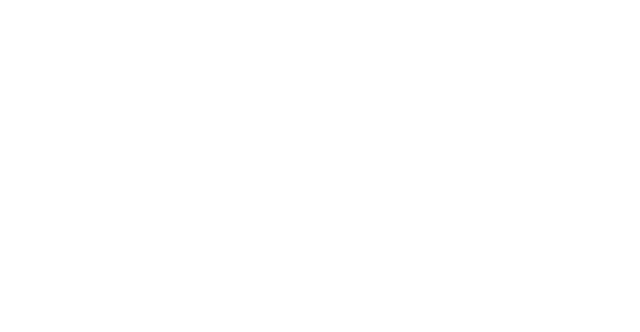
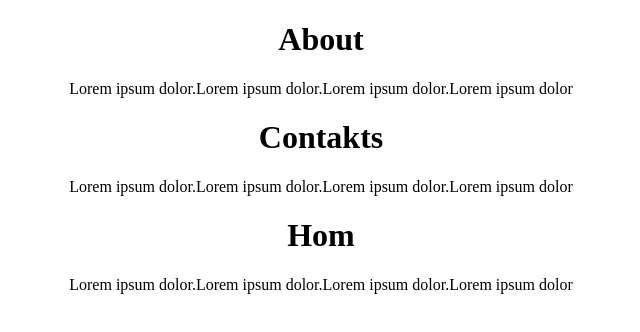
Before and after one commit to Esenov-Kubanychbek/router-example, a React (Create React App) app: page / in a window 1280 px wide. Shown: the top 332 px of the page, without its empty margins (319-959 px from the left). Built offline with nearby package versions, Linux system fonts and the light colour scheme.

Commit message:
create new three components: and added h1 and p

```diff
--- /dev/null
+++ b/src/About/About.js
@@ -0,0 +1,8 @@
+const About = () => {
+    return ( <div>
+        <h1>About</h1>
+        <p>Lorem ipsum dolor.Lorem ipsum dolor.Lorem ipsum dolor.Lorem ipsum dolor</p>
+    </div> );
+}
+
+export default About;
--- a/src/App.js
+++ b/src/App.js
@@ -1,9 +1,14 @@
 import './App.css';
+import About from "./About/About"
+import Contakts from "./Contakts/Contakts"
+import Hom from "./Hom/Hom"
 
 function App() {
   return (
     <div className="App">
-
+      <About/>
+      <Contakts/>
+      <Hom/>
     </div>
   );
 }
--- /dev/null
+++ b/src/Contakts/Contakts.js
@@ -0,0 +1,8 @@
+const Contakts = () => {
+    return ( <div>
+        <h1>Contakts</h1>
+        <p>Lorem ipsum dolor.Lorem ipsum dolor.Lorem ipsum dolor.Lorem ipsum dolor</p>
+    </div> );
+}
+
+export default Contakts;
--- /dev/null
+++ b/src/Hom/Hom.js
@@ -0,0 +1,8 @@
+const Hom = () => {
+    return ( <div>
+        <h1>Hom</h1>
+        <p>Lorem ipsum dolor.Lorem ipsum dolor.Lorem ipsum dolor.Lorem ipsum dolor</p>
+    </div> );
+}
+
+export default Hom;
```
Also changed, not shown: src/index.js (+5 -2 lines).
